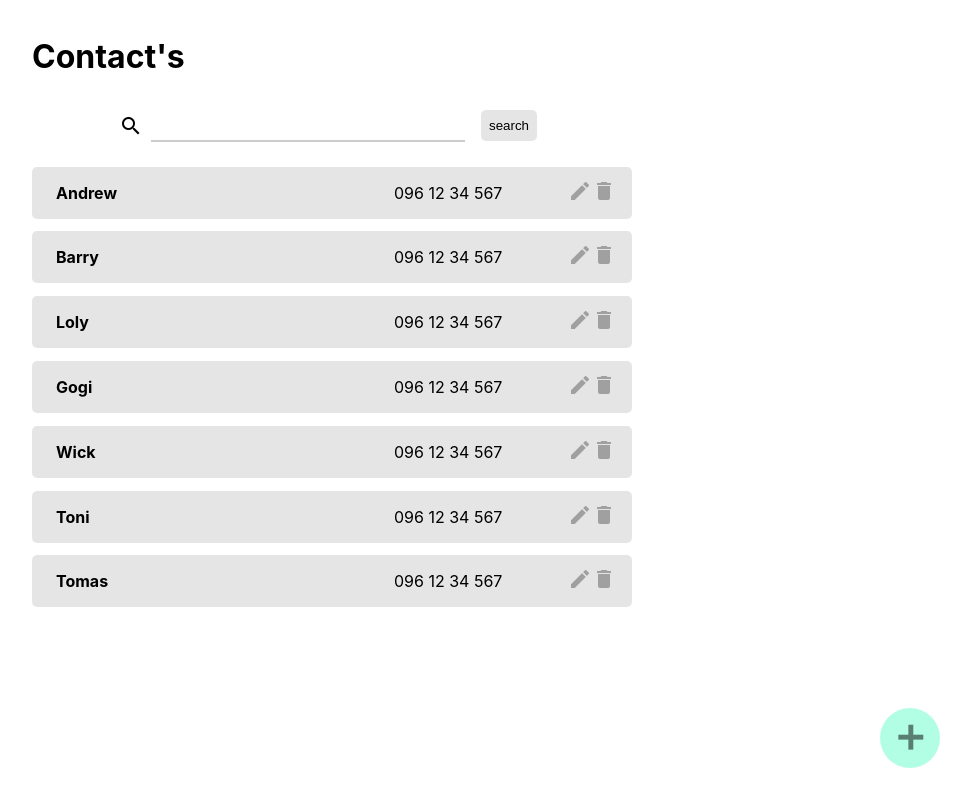
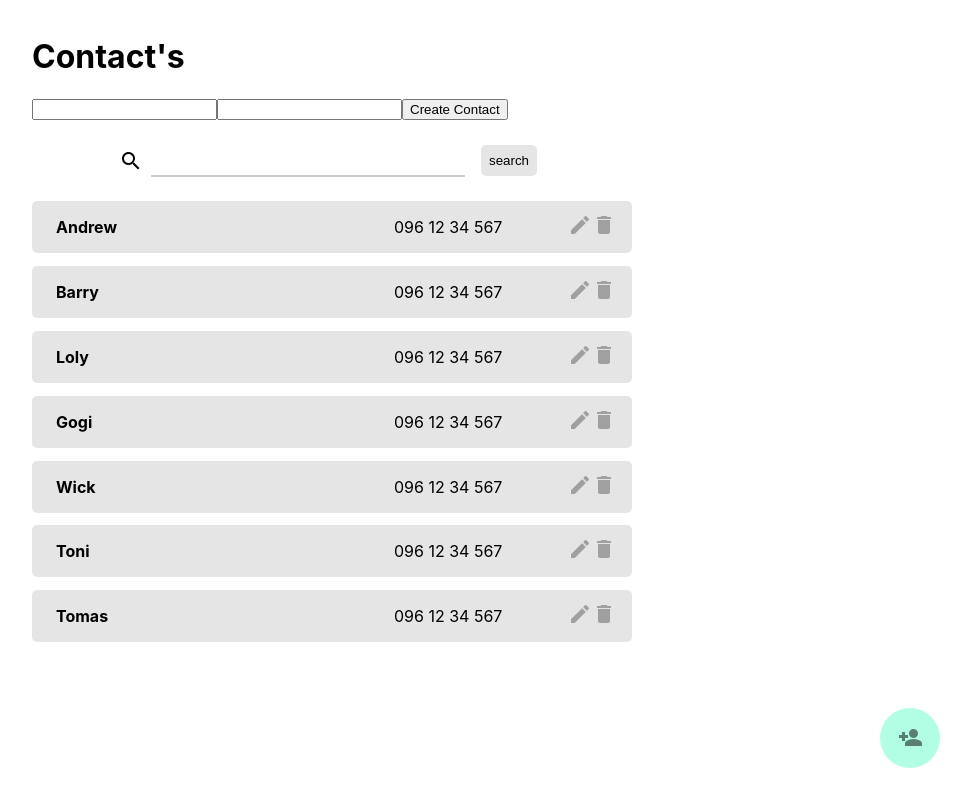
Before and after one commit to andrewzweb/react-contact-app, a React (Create React App) app: page / in a window 1280 px wide. Shown: the whole page, without its empty margins (308-1279 px from the left). Built offline with nearby package versions, Linux system fonts and the light colour scheme.

Commit message:
Add create contact

```diff
--- a/src/App.js
+++ b/src/App.js
@@ -19,13 +19,20 @@ function App() {
 	setContacts(contacts.filter(contact => contact.id !== id))
   }
 
+  function addContact(name, phone){
+	  setContacts(contacts.concat([{
+		  id: Date.now(),
+		  name: name,
+		  phone: phone
+	  }]))
+  }
 
   return (
 	<Context.Provider value={{ removeContact }}>
 	  <div className='wrapper'>
 		<link rel="stylesheet" href="https://fonts.googleapis.com/icon?family=Material+Icons" />
 		<h1>Contact's</h1>
-		<AddContact/>
+		<AddContact onCreate={addContact}/>
 		<ContactSearch/>
 		<ContactList contacts={contacts}/>
 	  </div>
--- a/src/Contact/AddContact.js
+++ b/src/Contact/AddContact.js
@@ -1,12 +1,36 @@
-import React from 'react';
-import Icon from '@material-ui/core/Icon';
+import React, { useState } from 'react'
+import Context from '../context'
+import Icon from '@material-ui/core/Icon'
 
-function AddContact() {
-  return (
-	<div className="add-contact-button">
-	  <Icon className="add-contact-button__icon">add</Icon>
-	</div>
-  );
+
+function AddContact({onCreate}){
+	const [name, setName] = useState('')
+	const [phone, setPhone] = useState('')
+
+
+  function submitHandler(event){
+	event.preventDefault()
+
+	if (name.trim()){
+	  onCreate(name, phone)
+	  setName('')
+	  setPhone('')
+	}
+  }
+
+
+	return(
+		<div>
+		<div className='add-contact-button'>
+		  <Icon>person_add</Icon>
+		</div>
+		<form onSubmit={submitHandler}>
+		  <input value={name} onChange={event => setName(event.target.value)}/>
+		  <input value={phone} onChange={event => setPhone(event.target.value)}/>
+		  <button type='submit'>Create Contact</button>
+		</form>
+		</div>
+  )
 }
 
-export default AddContact;
+export default AddContact
--- a/src/index.css
+++ b/src/index.css
@@ -8,8 +8,8 @@ body {
 }
 
 code {
-  font-family: source-code-pro, Menlo, Monaco, Consolas, 'Courier New',
-    monospace;
+	font-family: source-code-pro, Menlo, Monaco, Consolas, 'Courier New',
+				 monospace;
 }
 
 .wrapper{
@@ -115,7 +115,7 @@ code {
 }
 
 .add-contact-button span{
-	font-size: 2.5rem;
+	font-size: 1.5rem;
 	font-weight: bold;
 	color:  rgba(0, 0, 0, .5);
 }
```
